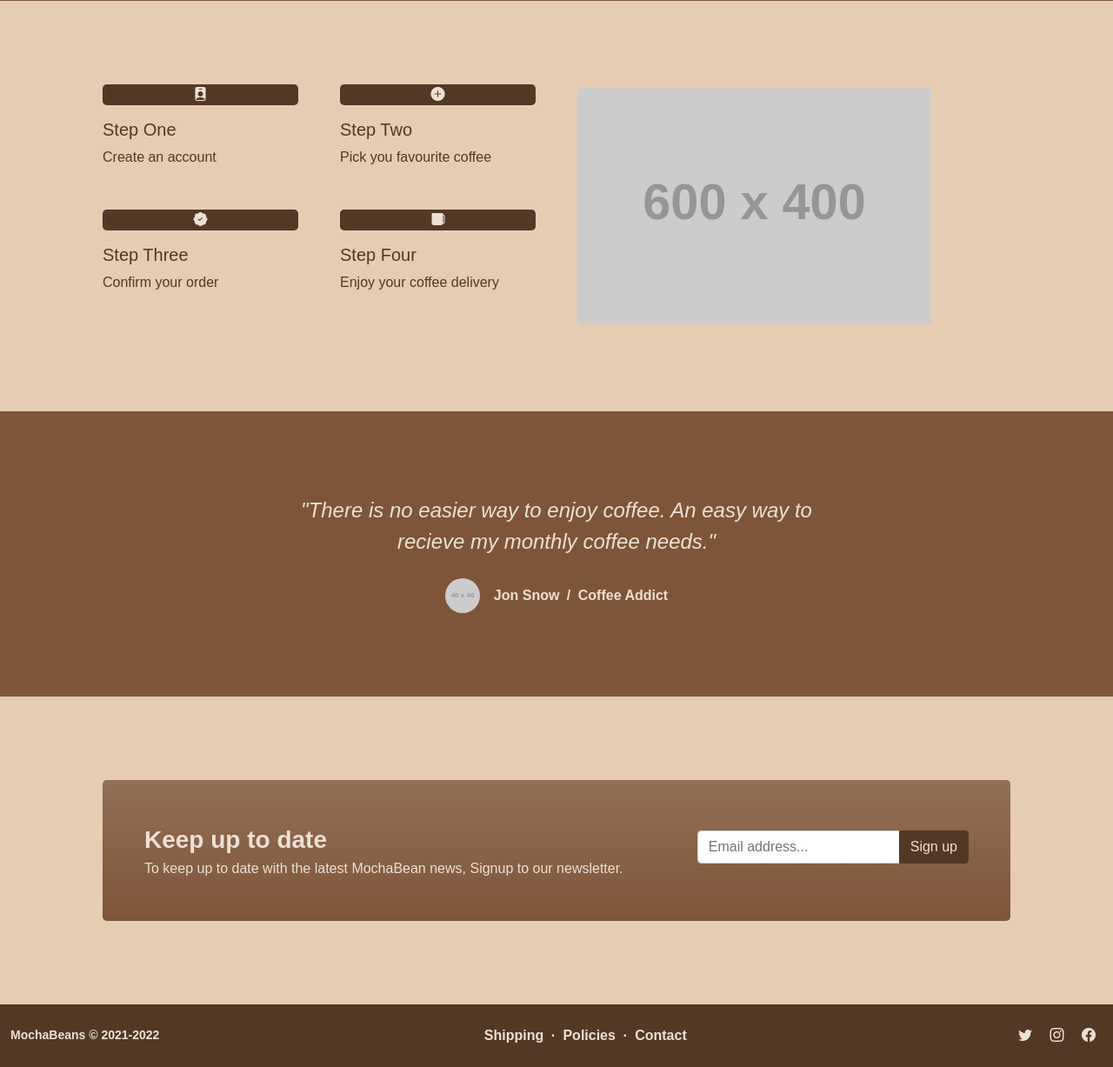
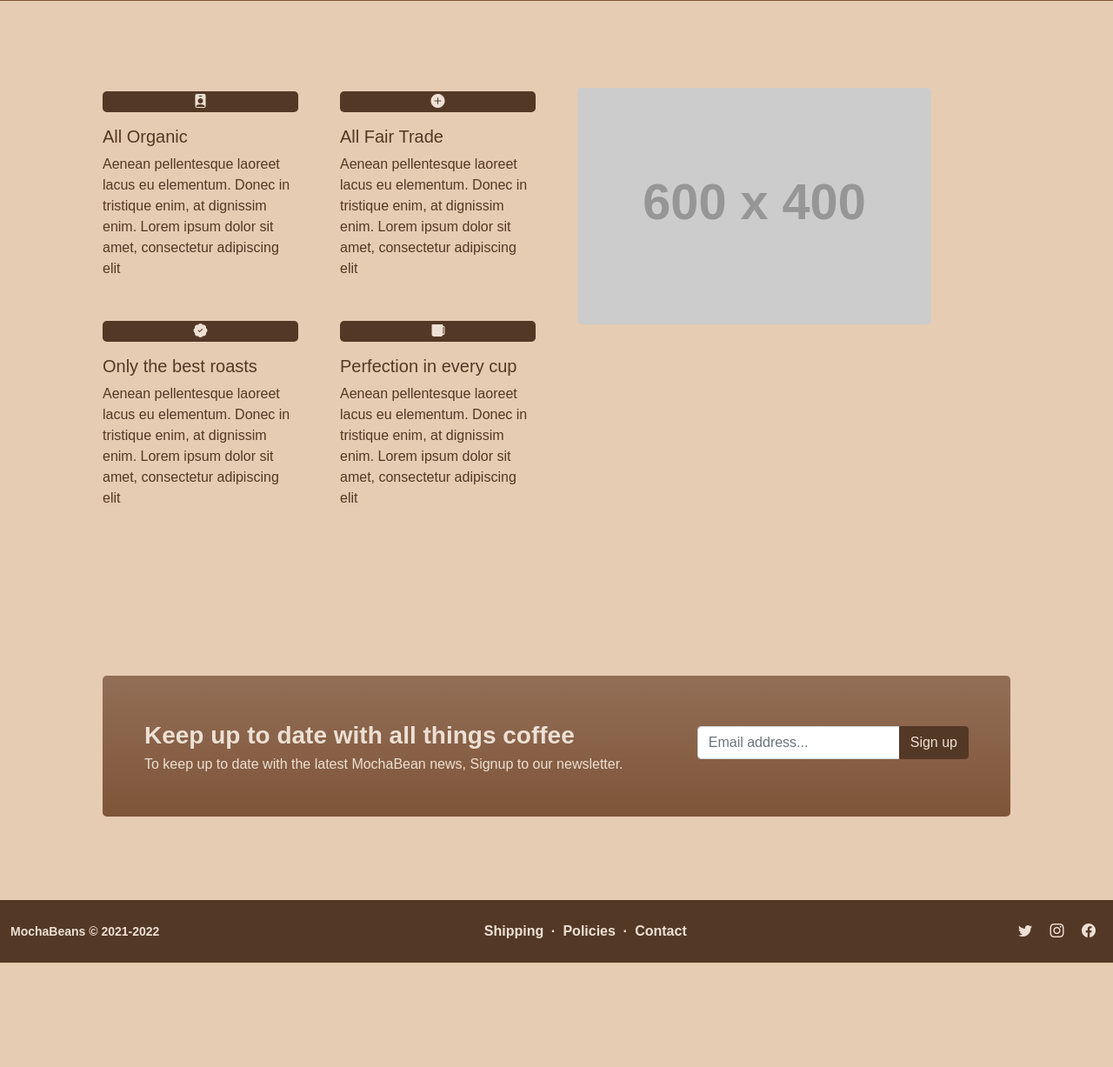
Before and after one commit to Code-Institute-Submissions/MSP-10, a Django app: page /about/ in a window 1280 px wide. Shown: the part 518-1745 px from the top of the page at 87% size. After the commit the page ends 1625 px from the top, so only its background shows below. Run offline with Django 4.2, Linux system fonts and the light colour scheme; grey boxes labelled with a size stand in for pictures from a placeholder-image service; some libraries are stand-ins or nearby versions; some web fonts are replaced.

Commit message:
Add placeholder text to about page
Add placeholder text to the about page and added About page link to nav bar

```diff
--- a/templates/base.html
+++ b/templates/base.html
@@ -83,7 +83,7 @@
                     <!-- actual navigation bar -->
                     <div class="collapse navbar-collapse navigation-bar" id="navbarMobileContent">
                         <ul class="navbar-nav ms-auto mb-2 mb-lg-0">
-                            <li class="nav-item"><a class="nav-link navigation-bar" href="">About</a></li>
+                            <li class="nav-item"><a class="nav-link navigation-bar" href="{% url 'about' %}">About</a></li>
                             <li class="nav-item"><a class="nav-link navigation-bar" href="">Subscription</a></li>
                             <li class="nav-item"><a class="nav-link navigation-bar" href="{% url 'faq' %}">FAQ</a></li>
                             <!-- Button will appear if user not logged in-->
--- a/templates/information/about.html
+++ b/templates/information/about.html
@@ -49,26 +49,26 @@ About Page
                     <div class="container px-5 my-5">
                         <div class="row gx-5">
                             <div class="col-lg-6">
-                                <div class="row gx-5 row-cols-1 row-cols-md-2">
+                                <div class="row gx-5 pt-2 row-cols-1 row-cols-md-2">
                                     <div class="col mb-5 h-100">
                                         <div class="feature darkmocha rounded-3 mb-3 text-center"><i class="bi bi-person-badge-fill"></i></div>
-                                        <h2 class="h5">Step One</h2>
-                                        <p class="mb-0">Create an account</p>
+                                        <h2 class="h5">All Organic</h2>
+                                        <p class="mb-0">Aenean pellentesque laoreet lacus eu elementum. Donec in tristique enim, at dignissim enim. Lorem ipsum dolor sit amet, consectetur adipiscing elit</p>
                                     </div>
                                     <div class="col mb-5 h-100">
                                         <div class="feature darkmocha rounded-3 mb-3 text-center"><i class="bi bi-plus-circle-fill"></i></div>
-                                        <h2 class="h5">Step Two</h2>
-                                        <p class="mb-0">Pick you favourite coffee</p>
+                                        <h2 class="h5">All Fair Trade</h2>
+                                        <p class="mb-0">Aenean pellentesque laoreet lacus eu elementum. Donec in tristique enim, at dignissim enim. Lorem ipsum dolor sit amet, consectetur adipiscing elit</p>
                                     </div>
                                     <div class="col mb-5 mb-md-0 h-100">
                                         <div class="feature darkmocha rounded-3 mb-3 text-center"><i class="bi bi-patch-check-fill"></i></div>
-                                        <h2 class="h5">Step Three</h2>
-                                        <p class="mb-0">Confirm your order</p>
+                                        <h2 class="h5">Only the best roasts</h2>
+                                        <p class="mb-0">Aenean pellentesque laoreet lacus eu elementum. Donec in tristique enim, at dignissim enim. Lorem ipsum dolor sit amet, consectetur adipiscing elit</p>
                                     </div>
                                     <div class="col h-100">
                                         <div class="feature darkmocha rounded-3 mb-3 text-center"><i class="bi bi-cup-fill"></i></div>
-                                        <h2 class="h5">Step Four</h2>
-                                        <p class="mb-0">Enjoy your coffee delivery</p>
+                                        <h2 class="h5">Perfection in every cup</h2>
+                                        <p class="mb-0">Aenean pellentesque laoreet lacus eu elementum. Donec in tristique enim, at dignissim enim. Lorem ipsum dolor sit amet, consectetur adipiscing elit</p>
                                     </div>
                                 </div>
                             </div>
@@ -76,34 +76,13 @@ About Page
                         </div>
                     </div>
                 </section>
-                <!-- Feedback section -->
-                <!-- Single entry for now, will update to revolving display -->
-                <div class="py-5 bg-light feedback">
-                    <div class="container px-5 my-5">
-                        <div class="row gx-5 justify-content-center">
-                            <div class="col-lg-10 col-xl-7">
-                                <div class="text-center">
-                                    <div class="fs-4 mb-4 fst-italic">"There is no easier way to enjoy coffee. An easy way to recieve my monthly coffee needs."</div>
-                                    <div class="d-flex align-items-center justify-content-center">
-                                        <img class="rounded-circle me-3" src="https://dummyimage.com/40x40/ced4da/6c757d" alt="..." />
-                                        <div class="fw-bold">
-                                            Jon Snow
-                                            <span class="fw-bold mx-1">/</span>
-                                            Coffee Addict
-                                        </div>
-                                    </div>
-                                </div>
-                            </div>
-                        </div>
-                    </div>
-                </div>
                 <!-- Newsletter Subscription Section -->
                 <section class="py-5 newsletter">
                     <div class="container px-5 my-5">
                         <aside class="newsletter-box bg-gradient rounded-3 p-4 p-sm-5 mt-5">
                             <div class="d-flex align-items-center justify-content-between flex-column flex-xl-row text-center text-xl-start">
                                 <div class="mb-4 mb-xl-0">
-                                    <div class="fs-3 fw-bold">Keep up to date</div>
+                                    <div class="fs-3 fw-bold">Keep up to date with all things coffee</div>
                                     <div class="text-50">To keep up to date with the latest MochaBean news, Signup to our newsletter.</div>
                                 </div>
                                 <div class="ms-xl-4">
```
Also changed, not shown: mochabean/tests.py (line endings or trailing spaces).
